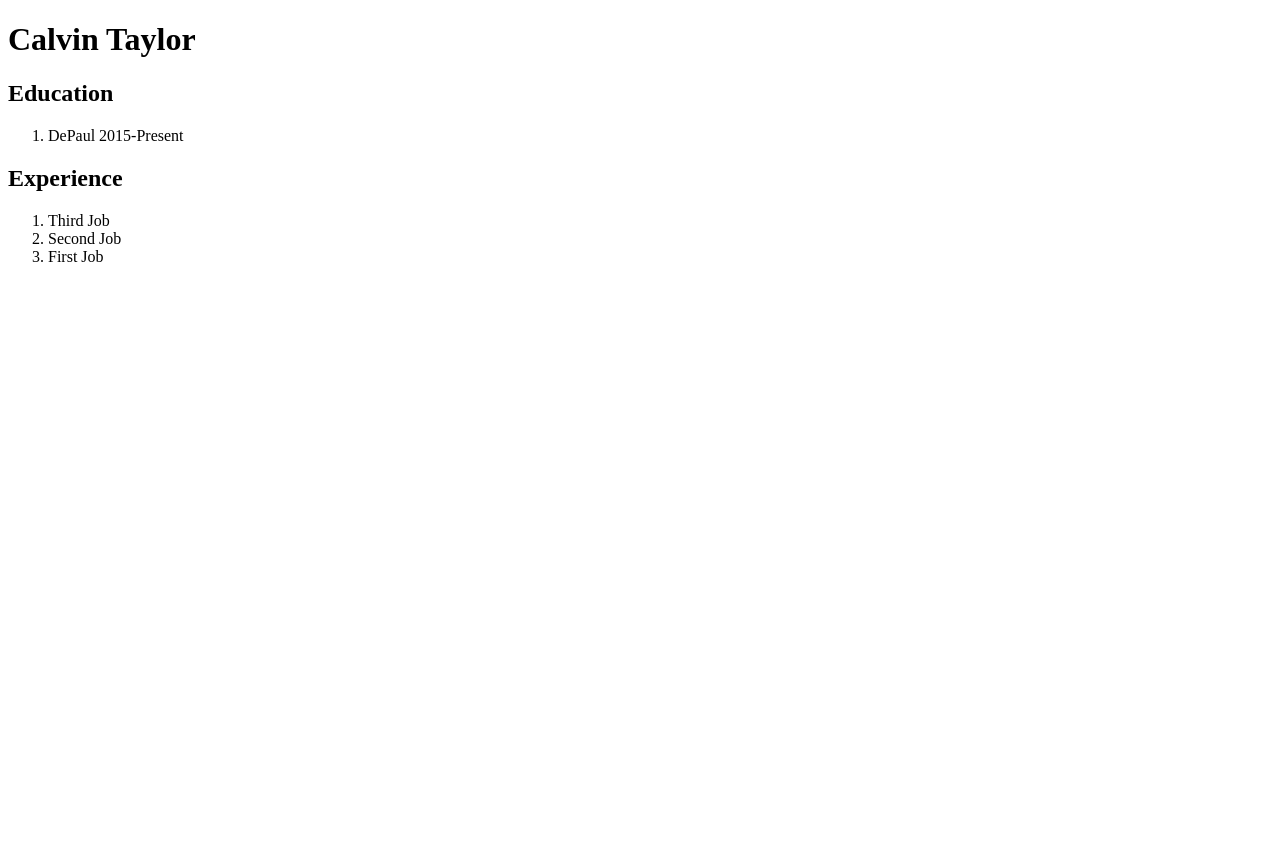
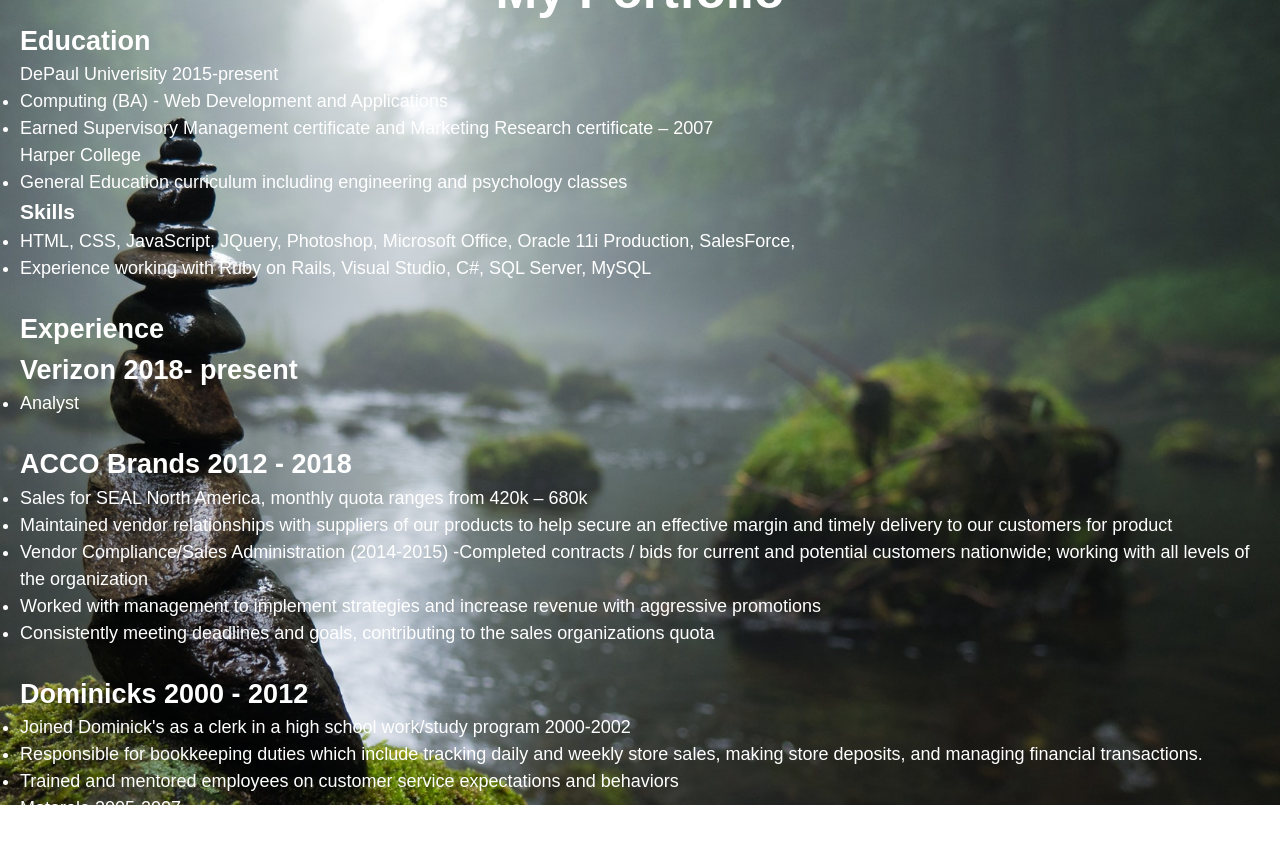
Before and after one commit to cal1k/cal1k.github.io, a plain HTML site: page index.html in a window 1280 px wide. Before the commit the page ends 800 px from the top, so only its background shows below. Drawn offline with Linux system fonts and the light colour scheme.

Commit message:
Add files via upload

```diff
--- a/index.html
+++ b/index.html
@@ -1,23 +1,63 @@
 <!DOCTYPE html>
-<html>
-    <head>
-        <title>Calvin Taylor</title>
-        <meta charset="utf-8" />
-        <meta name="viewport" content="width=device-width, initial-scale=1">
-        <meta http-equiv="X-UA-Compatible" content="ie=edge">
-        <link type="text/css" rel="stylesheet" href="style.css">
-    </head>
-    <body>
-        <h1>Calvin Taylor</h1>
+<html lang="en">
+<head>
+    <meta charset="UTF-8">
+    <meta name="viewport" content="width=deviceiwidth, initial-scale=1.0">
+    <meta http-equiv="X-UA-Compatible" content="ie=edge">
+    <title>calvin taylor</title>
+    <link rel="stylesheet" href="style.css">
+    <meta name="viewport" content="width=device-width, initial-scale=1">
+</head>
+
+<body>
+    <header id="showcase">
+        <h1>My Portfolio</h1>
+
+<div class="temp">
         <h2>Education</h2>
-            <ol>
-                <li>DePaul 2015-Present</li>
-            </ol>
+        <p>DePaul Univerisity 2015-present</p>
+        <ul>
+            <li>Computing (BA) - Web Development and Applications</li>
+            <li>Earned Supervisory Management certificate and Marketing Research certificate – 2007</li>
+        </ul>
+        <p>Harper College</p>
+        <ul>
+            <li>General Education curriculum including engineering and psychology classes</li>
+        </ul>
+        <h3>Skills</h3>
+        <ul>
+            <li>HTML, CSS, JavaScript, JQuery, Photoshop, Microsoft Office, Oracle 11i Production, SalesForce,</li>
+            <li>Experience working with Ruby on Rails, Visual Studio, C#, SQL Server, MySQL</li>
+        </ul><br>
         <h2>Experience</h2>
-            <ol>
-                <li>Third Job</li>
-                <li>Second Job</li>
-                <li>First Job</li>
-            </ol>
+        <h2>Verizon  2018- present</h2>
+        <ul>
+            <li>Analyst</li>
+        </ul><br>
+        <h2>ACCO Brands  2012 - 2018</h2>
+        <ul>
+            <li>Sales for SEAL North America, monthly quota ranges from 420k – 680k</li>
+            <li>Maintained vendor relationships with suppliers of our products to help secure an effective margin and timely delivery to our customers for product</li>
+            <li>Vendor Compliance/Sales Administration (2014-2015) -Completed contracts / bids for current and potential customers nationwide; working with all levels of the organization </li>
+            <li>Worked with management to implement strategies and increase revenue with aggressive promotions </li>
+            <li>Consistently meeting deadlines and goals, contributing to the sales organizations quota </li>
+        </ul><br>
+        <h2>Dominicks  2000 - 2012</h2>
+        <ul>
+            <li>Joined Dominick's as a clerk in a high school work/study program 2000-2002</li>
+            <li>Responsible for bookkeeping duties which include tracking daily and weekly store sales, making store deposits, and managing financial transactions.</li>
+            <li>Trained and mentored employees on customer service expectations and behaviors </li>
+        </ul>
+        <p>Motorola 2005-2007</p>
+        <ul>
+            <li>Radio Tester and Quality Control - Temp</li>
+        </ul>
+
+</div>
+</header>
+
+    <!--adding more content,...links to projects-->
+
     </body>
+
 </html>
--- /dev/null
+++ b/style.css
@@ -0,0 +1,39 @@
+body{
+    margin: 0;
+    font-family: Arial, "Helvetica Neue", Helvetica, sans-serif;
+    font-size: 17px;
+    color: #ffffff;
+    line-height: 1.5;
+}
+
+#showcase{
+    background-image: url(images/moss.jpeg);
+    height: 100vh;
+    background-size: cover;
+    background-position: center;
+    display: flex;
+    flex-direction: column;
+    justify-content: center;
+    align-items: center;
+    padding: 0 20px;
+    text-align: center;
+    padding-top: 5px;
+    z-index: 1;
+    background-color: rgba(200, 200, 0, 0.5);
+}
+
+*{
+    margin: 0;
+    padding: 0;
+}
+
+#showcase h1{
+    font-size: 50px;
+    line-height: 1.2;
+}
+
+.temp{
+    font-size: 18px;
+    text-align: left;
+
+}
```
Also changed, not shown: images/moss.jpeg (added).
